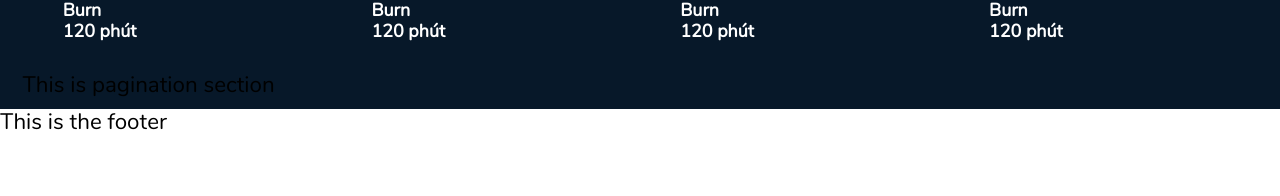
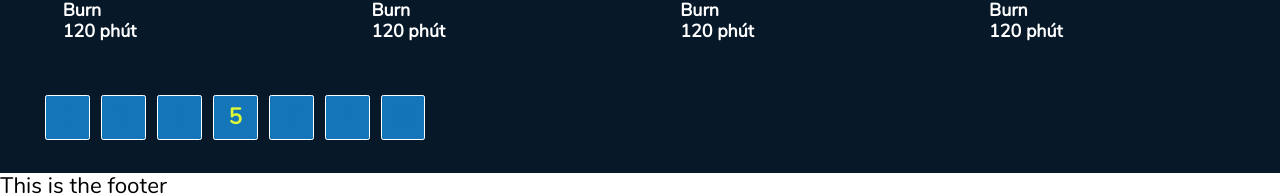
Before and after one commit to sandScorpionTeam/Web_Phim_Client, a React (Create React App) app: page / in a window 1280 px wide. Shown: the part 1715-1911 px from the top of the page. Built offline with nearby package versions, Linux system fonts and the light colour scheme.

Commit message:
add style for pagination

```diff
--- a/src/components/movies/movie-item.js
+++ b/src/components/movies/movie-item.js
@@ -10,14 +10,14 @@ const Movie = () => {
       'is-one-third-tablet',
       'is-half-mobile')}
       title="Đốt - Burn" href="/">
-      <div class="block-wrapper">
-        <div class="movie-thumbnail">
+      <div className="block-wrapper">
+        <div className="movie-thumbnail">
           <img src="http://lorempixel.com/200/300/" alt="Đốt - Burn"/>
         </div>
-        <div class="movie-meta">
-          <h3 class="movie-title1">Đốt</h3>
-          <span class="movie-title2">Burn</span>
-          <span class="movie-duration">120 phút</span>
+        <div className="movie-meta">
+          <h3 className="movie-title1">Đốt</h3>
+          <span className="movie-title2">Burn</span>
+          <span className="movie-duration">120 phút</span>
         </div>
       </div>
     </a>
--- a/src/components/pagination/pagination.js
+++ b/src/components/pagination/pagination.js
@@ -1,10 +1,20 @@
 import React from 'react';
 import "./pagination.scss";
+import clsx from 'clsx';
+import { getPages} from "services/pager/pager";
 
 const Pagination = () => {
+  const maxPage = 10;
+  const currentPage = 5;
+  const pages = getPages(currentPage, maxPage);
+
   return (
     <div className="pagination">
-      This is pagination section
+      <ul className="pagination-list">
+        {pages.map((page) => {
+          return <li key={page} className={clsx({active: page === currentPage})}><a href="/">{page}</a></li>
+        })}
+      </ul>
     </div>
   )
 }
--- a/src/components/pagination/pagination.scss
+++ b/src/components/pagination/pagination.scss
@@ -0,0 +1,28 @@
+@import "styles/variables.scss";
+@import "styles/general-mixins.scss";
+
+.pagination{
+  ul{
+    list-style: none;
+    padding-left: 1em;
+    display: flex;
+    li>a {
+      display: inline-flex;
+      justify-content: center;
+      align-items: center;
+      font-size: 1em;
+      width: 2em;
+      height: 2em;
+      border: 1px $white solid;
+      background-color: $blue;
+      border-radius: 0.1em;
+      cursor: pointer;
+    }
+    li.active>a{
+      color: $yellow;
+    }
+    li+li{
+      margin-left: 0.5em;
+    }
+  }
+}
--- /dev/null
+++ b/src/services/pager/pager.js
@@ -0,0 +1,23 @@
+const getNearlyNumbers = (number, nearBy) => {
+  let arr = [];
+  for (let i = number-nearBy; i <=  number+nearBy; i++){
+    arr.push(i);
+  }
+
+  return arr;
+}
+
+export const getPages = (currentPage, maxPage) => {
+  let arr = getNearlyNumbers(currentPage, 2);
+  arr = arr.filter((value) => value >=1 && value <= maxPage);
+
+  if (!arr.includes(1)){
+    arr.unshift(1);
+  }
+
+  if (!arr.includes(maxPage)){
+    arr.push(maxPage);
+  }
+
+  return arr;
+}
--- a/src/styles/variables.scss
+++ b/src/styles/variables.scss
@@ -10,6 +10,7 @@ $blue-dark: #233a50;
 $red: #b81414;
 $dark-black: #020d18;
 $dark-black-light: #071829;
+$yellow: #dcf836;
 
 // Default breakpoints for all elements and for media query min-width
 //mobile: 480px - 30em
```
